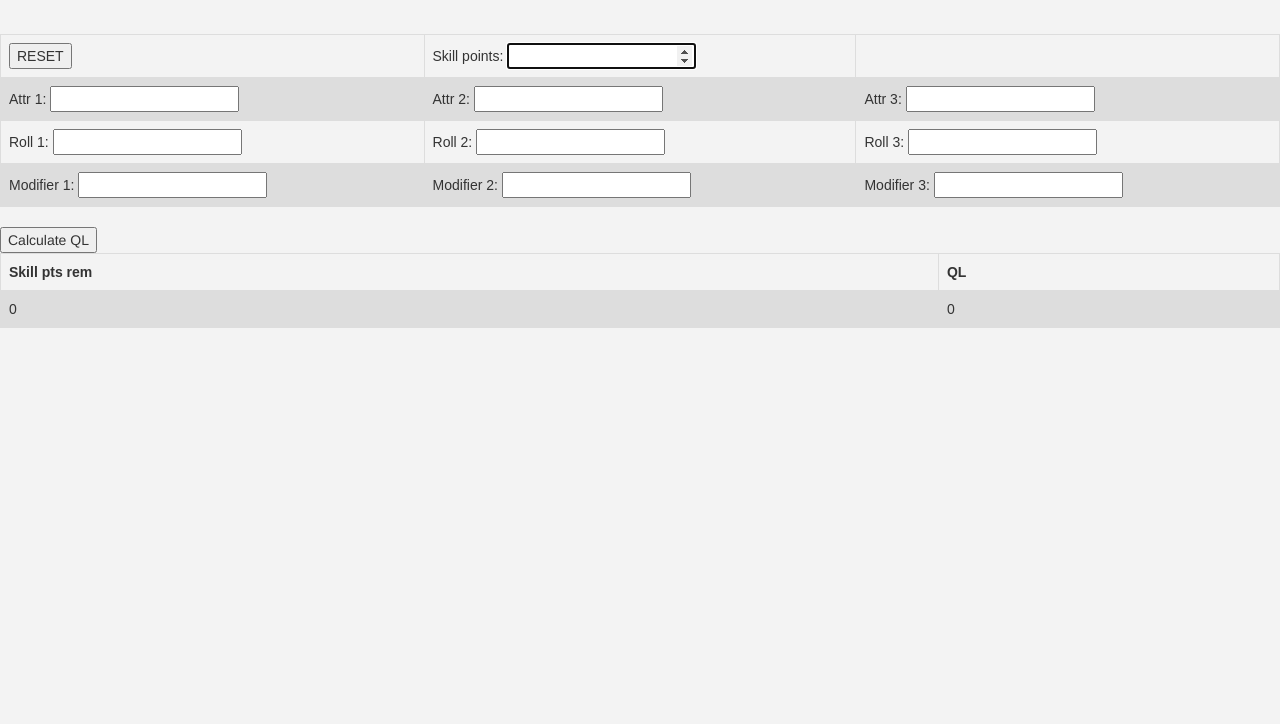
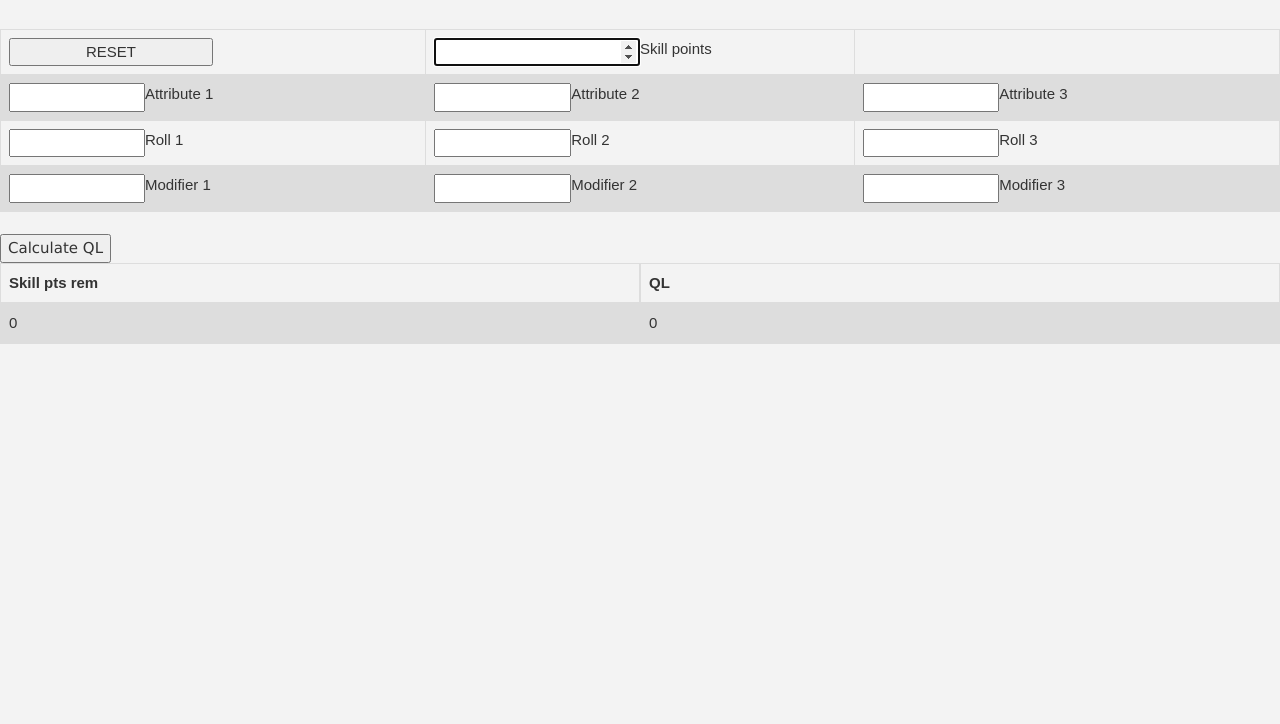
Before and after one commit to BlacksheepVMF-214/TheDarkEye, a website: page index.html in a window 1280 px wide. Shown: the part 76-800 px from the top of the page. Drawn offline with nearby package versions, Linux system fonts and the light colour scheme; some packages are replaced by stand-ins of ours; files that its build step writes are made by us from their sources; a script that the page names is missing.

Commit message:
Added modifiers; changed title;
Corrected initial critical success handling

```diff
--- a/index.html
+++ b/index.html
@@ -8,6 +8,8 @@
 
         <!-- build:css css/vendor.css   -->
         <link rel="stylesheet" href="assets/libs/bootstrap-css/css/bootstrap.css ">
+        <link rel="stylesheet" href="https://www.w3schools.com/w3css/3/w3.css">
+
         <!-- endbuild -->
 
         <!-- build:css css/main.css   -->
@@ -83,11 +85,13 @@
         document.getElementById("QualityLevel").innerHTML = -1;
         return;
       } //end if intDieRoll[i] == 20
-      else {
-          if(intDieRoll[i] == 1){
-              alert("You rolled a 1! Critical success!!!);
-              } //end if die roll was 1
-      } //end else
+    } // end for each die roll
+
+    for (i = 0; i < intDieRoll.length; i++) {
+      if(intDieRoll[i] == 1) {
+          //Potential critical success
+          alert("You rolled a 1: CRITICAL SUCCESS!!!");
+      }
     } //end for each die roll
 
     for (i = 0; i < intDieRoll.length; i++) {
@@ -152,17 +156,17 @@
         <script src="app/controllers/home.js"></script>
         <!-- endbuild -->
 
-      <h1>PROOF OF CONCEPT</h1>
+      <h1>DAS SHWARZE AUGE (THE DARK EYE)</h1>
 
       <br><br>
       <form id="DataEntryForm" action="TBD">
-        <table>
+        <table >
           <tr>
             <td>
-              <input type="button" value="RESET" onclick="resetValues(this.form)">
+              <input type="button" value="RESET" onclick="resetValues(this.form)" class="w3-half">
             </td>
             <td>
-              Skill points: <input type="number" name="intSkillPts" id="SP">
+              Skill points <input type="number" name="intSkillPts" id="SP" class="w3-half">
             </td>
             <td>
               <br>
@@ -172,64 +176,58 @@
 
           <tr>
             <td>
-              Attr 1: <input type="number" name="intAttr01">
+              Attribute 1 <input type="number" name="intAttr01" class="w3-third">
             </td>
             <td>
-              Attr 2: <input type="number" name="intAttr02">
+              Attribute 2 <input type="number" name="intAttr02" class="w3-third">
             </td>
             <td>
-              Attr 3: <input type="number" name="intAttr03">
+              Attribute 3 <input type="number" name="intAttr03" class="w3-third">
             </td>
           </tr>
 
           <tr>
             <td>
-              Roll 1: <input type="number" name="intRoll01">
+              Roll 1 <input type="number" name="intRoll01" class="w3-third">
             </td>
             <td>
-              Roll 2: <input type="number" name="intRoll02">
+              Roll 2 <input type="number" name="intRoll02" class="w3-third">
             </td>
             <td>
-              Roll 3: <input type="number" name="intRoll03">
+              Roll 3 <input type="number" name="intRoll03" class="w3-third">
             </td>
           </tr>
 
-
           <tr>
             <td>
-              Modifier 1: <input type="number" name="intMod01">
+              Modifier 1 <input type="number" name="intMod01" class="w3-third">
             </td>
             <td>
-              Modifier 2: <input type="number" name="intMod02">
+              Modifier 2 <input type="number" name="intMod02" class="w3-third">
             </td>
             <td>
-              Modifier 3: <input type="number" name="intMod03">
+              Modifier 3 <input type="number" name="intMod03" class="w3-third">
             </td>
           </tr>
-
-          </table>
+        </table>
 
         <script>
           //Put the focus in the Skill Points field
           document.getElementById("SP").focus();
         </script>
         <br>
-<!--        Diff 1: <input type="number" name="intDiff01">
-        Diff 2: <input type="number" name="intDiff02">
-        Diff 3: <input type="number" name="intDiff03">
-        <br> -->
         <button type="button" onclick="calcQualLevel(this.form)">Calculate QL</button>
       </form>
 
       <table id="resultsTbl">
         <tr>
-          <th>Skill pts rem</th>
-          <th>QL</th>
+          <th class="w3-half">Skill pts rem</th>
+          <th class="w3-half">QL</th>
         </tr>
 
         <tr>
-          <td id="SkillPtsRem">0</td>
-          <td id="QualityLevel">0</td>
+          <td id="SkillPtsRem" class="w3-half">0</td>
+          <td id="QualityLevel" class="w3-half">0</td>
         </tr>
 
       </table>
```
